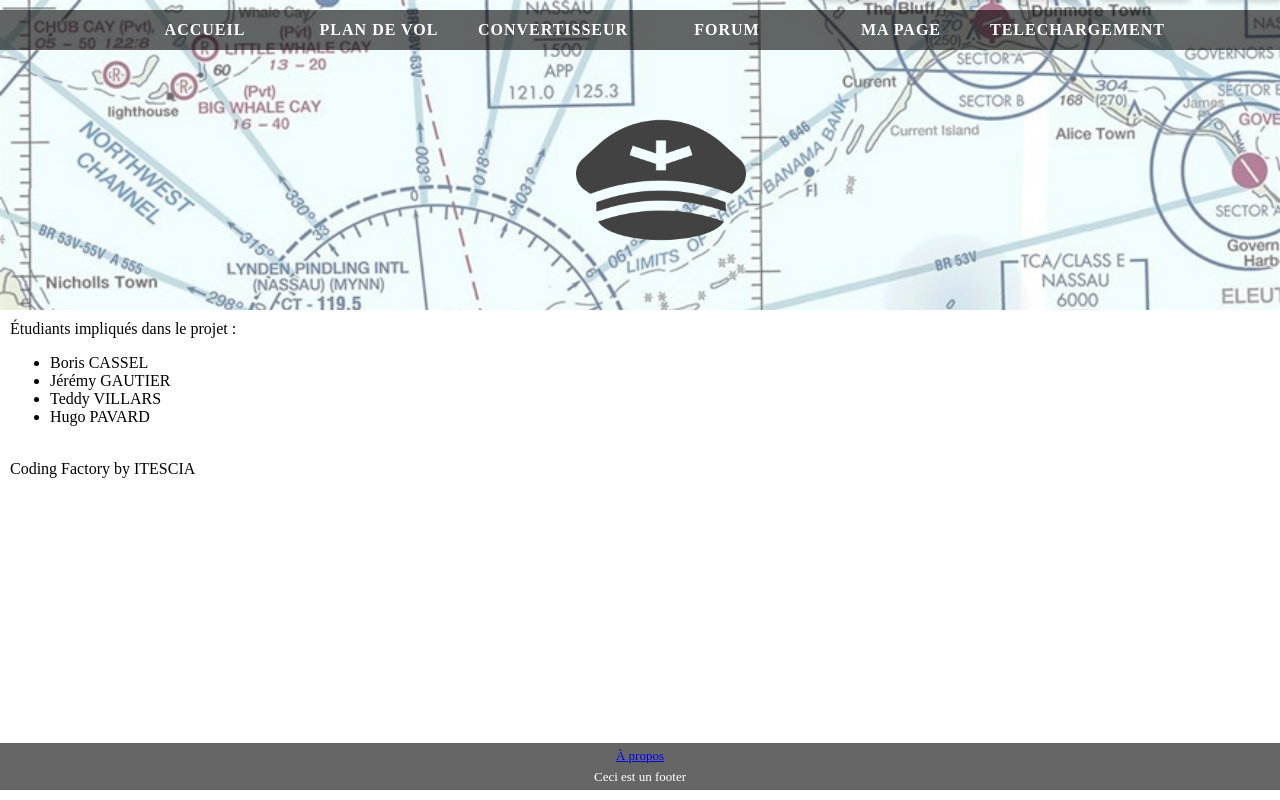
After one commit to Gautierjeremy95580137/Projet-Web, a PHP site: page /about.php in a window 1280 px wide. The commit adds this page. Run offline with PHP 8.4, Linux system fonts and the light colour scheme.

Commit message:
à propos + footer

```diff
--- /dev/null
+++ b/about.php
@@ -0,0 +1,28 @@
+<!DOCTYPE html>
+<html>
+    <head>
+        <meta charset="utf-8">
+        <title>À propos</title>
+        <script type="text/javascript" src="simbrief.apiv1.js"></script>
+        <link  href="style.css" rel="Stylesheet" type="text/css" >
+    </head>
+    <body>
+
+        <?php include "header.php" ?>
+
+        <div class="signature">
+            Étudiants impliqués dans le projet :
+            <ul>
+                <li>Boris CASSEL</li>
+                <li>Jérémy GAUTIER</li>
+                <li>Teddy VILLARS</li>
+                <li>Hugo PAVARD</li>
+            </ul>
+            </br>
+            Coding Factory by ITESCIA
+        </div>
+
+        <?php include "footer.php" ?>
+
+    </body>
+</html>
--- a/footer.php
+++ b/footer.php
@@ -1,9 +1,7 @@
-
 <link  href="style.css" rel="Stylesheet" type="text/css" >
 <footer>
 	<div id="footer">
-			<p><a href="apropos">A propos</a></p>
+		<p><a id="link" href="about.php">À propos</a></p>
 		<p class="para" >Ceci est un footer</p>
 	</div>
 </footer>
-</body>
--- a/header.php
+++ b/header.php
@@ -1,12 +1,7 @@
-
-
-<body>
-
+<link  href="style.css" rel="Stylesheet" type="text/css" >
 <header>
-		<link  href="style.css" rel="Stylesheet" type="text/css" >
-
 	<nav id="menu">
-		        	<img  class="logoImg" src="logo.png" alt="logo">
+		<img class="logoImg" src="logo.png" alt="logo">
 		<ul>
 			<li><a href="index.php">Accueil</a></li>
 			<li><a href="planvol.php">Plan de vol</a></li>
@@ -16,8 +11,4 @@
 			<li><a href="cartes.php">Telechargement</a></li>
 		</ul>
 	</nav>
-
 </header>
-
-</body>
-</html>
--- a/style.css
+++ b/style.css
@@ -1,5 +1,6 @@
 body {
 	margin: 0;
+	font-family: Bookman, URW Bookman L, serif;
 }
 
 header {
@@ -74,9 +75,12 @@ footer {
     display:inline-block;
     vertical-align:top;
     font-size:13px;
-    margin-top: 10px;
+	margin-top: 10px;
+	margin-bottom: 10px;
     width: 100%;
-	background-color: white;
+	background-color: rgba(0, 0, 0, .6);
+	color: white;
+
 }
 
 footer p {
@@ -87,3 +91,12 @@ footer p {
 h3 {
 	text-align: center;
 }
+
+link {
+	color: white;
+}
+
+.signature {
+	text-align: left;
+	margin: 10px;
+}
```
Lines whose indentation alone changed are shown as unchanged.
